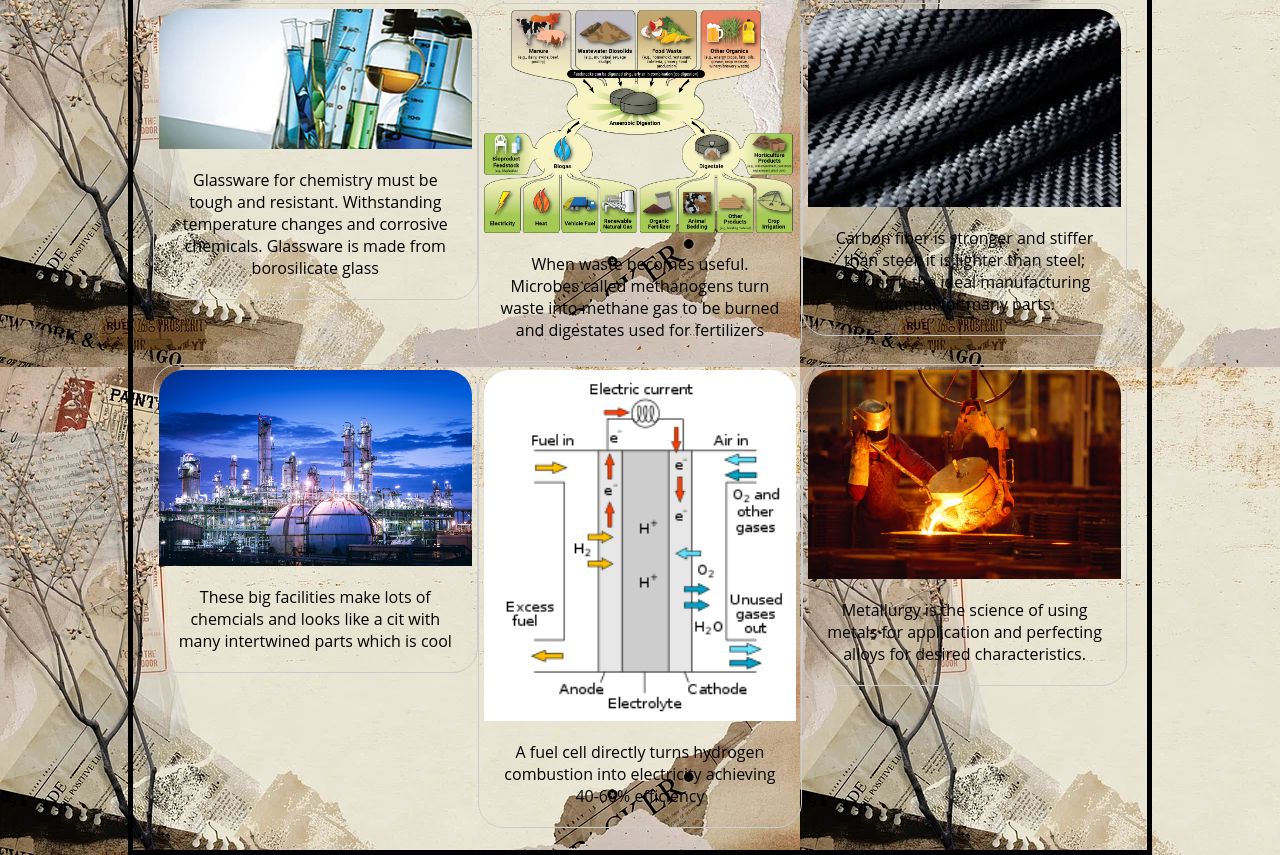
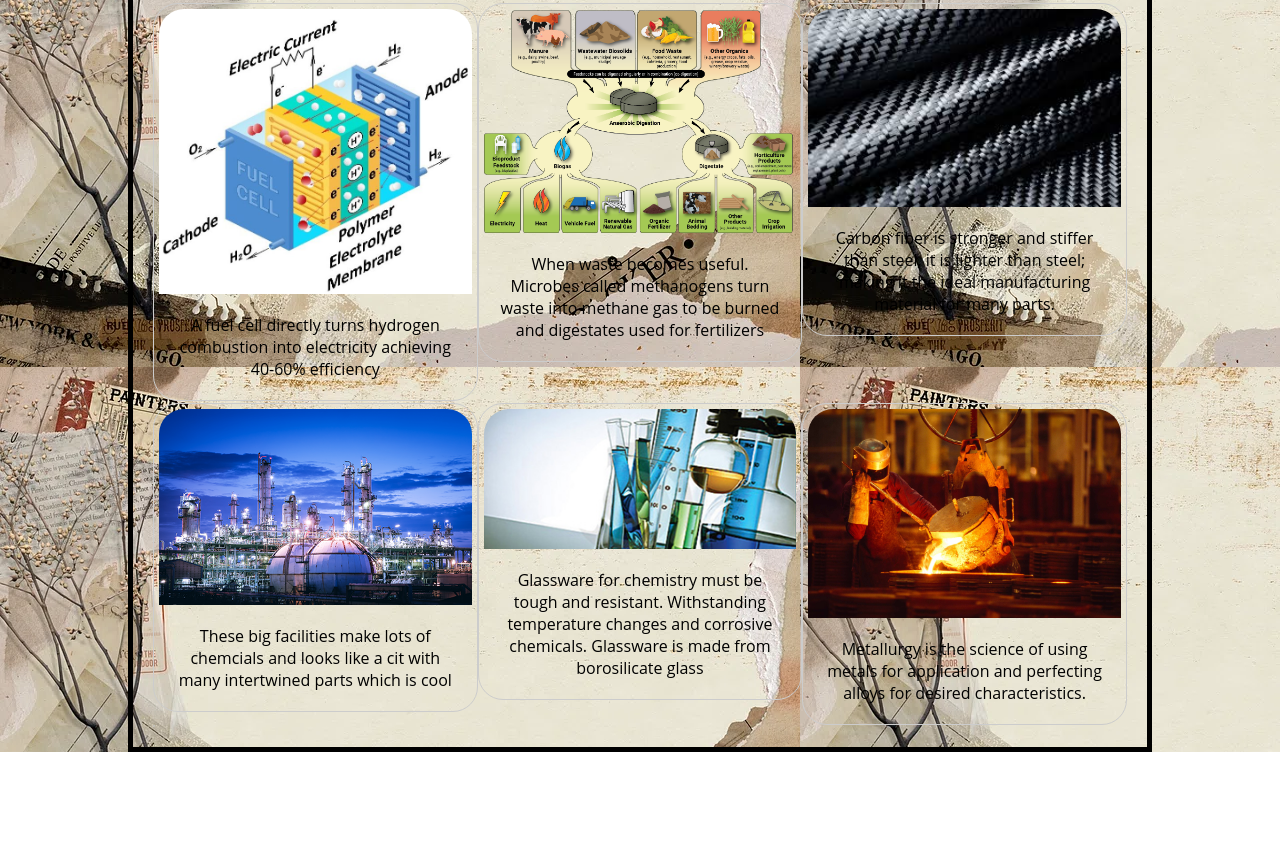
Before and after one commit to d-gabriel2/d-gabriel2.github.io, a plain HTML site: page chem.html in a window 1280 px wide. Shown: the part 699-1554 px from the top of the page. After the commit the page ends 1451 px from the top, so only its background shows below. Drawn offline with Linux system fonts and the light colour scheme.

Commit message:
Changed out a photo and fixed some text wording

```diff
--- a/chem.html
+++ b/chem.html
@@ -3,7 +3,7 @@
   <head>
     <meta charset="utf-8" />
     <meta name="viewport" content="width=device-width" />
-    <title>How's making the chemicals</title>
+    <title>Chemicals</title>
     <link href="styles/styles.css" rel="stylesheet" />
   </head>
   <body>
@@ -15,8 +15,9 @@
     <div class="row">
       <div class="column">
 
-        <img src="images/chem_matsci/abouchem.jpg" alt="glassware for chemistry lab" style="width:100%">
-        <div class="desc">Glassware for chemistry must be tough and resistant. Withstanding temperature changes and corrosive chemicals. Glassware is made from borosilicate glass</div>
+
+        <img src="images/chem_matsci/1706694873349.jpg" alt="fuel cell diagram" style="width:100%">
+        <div class="desc">A fuel cell directly turns hydrogen combustion into electricity achieving 40-60% efficiency</div>
       </div>
       <div class="column">
         <img src="images/chem_matsci/biogas_diagram.png" alt="diagram of inputs and outputs of anaerobic digester" style="width:100%">
@@ -34,8 +35,8 @@
         <div class="desc">These big facilities make lots of chemcials and looks like a cit with many intertwined parts which is cool</div>
       </div>
       <div class="column">
-        <img src="images/chem_matsci/fuel_cell.png" alt="fuel cell diagram" style="width:100%">
-        <div class="desc">A fuel cell directly turns hydrogen combustion into electricity achieving 40-60% efficiency</div>
+        <img src="images/chem_matsci/abouchem.jpg" alt="glassware for chemistry lab" style="width:100%">
+        <div class="desc">Glassware for chemistry must be tough and resistant. Withstanding temperature changes and corrosive chemicals. Glassware is made from borosilicate glass</div>
       </div>
       <div class="column">
         <img src="images/chem_matsci/metallurgy.jpg" alt="processing metal" style="width:100%">
```
Also changed, not shown: images/chem_matsci/1706694873349.jpg (added).
